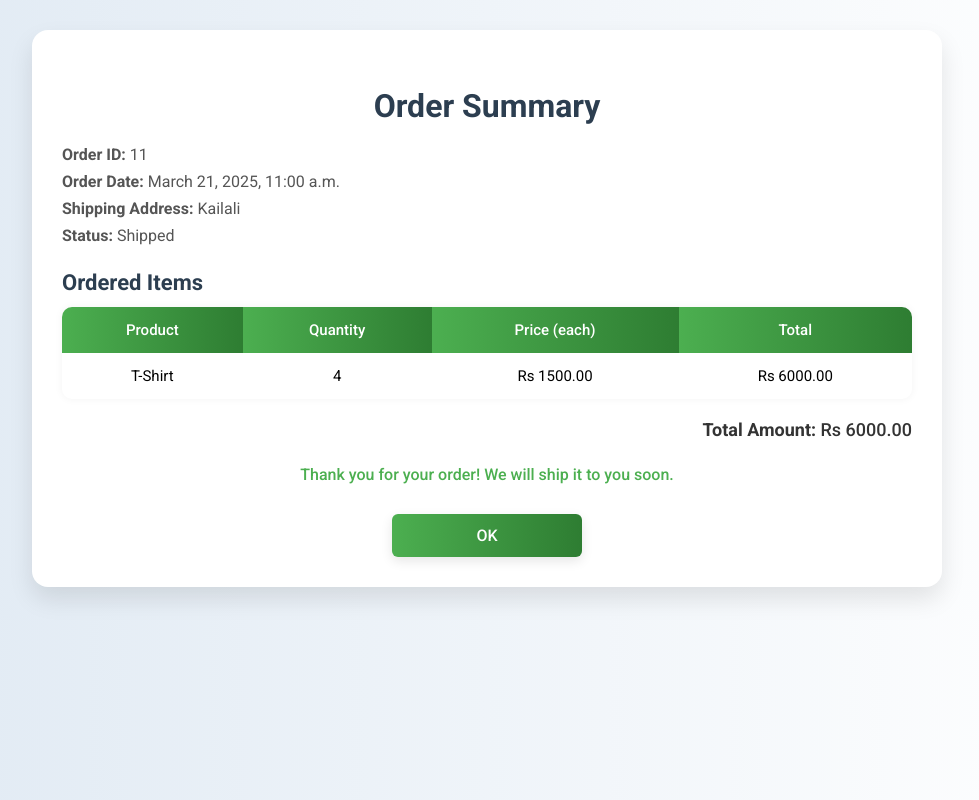
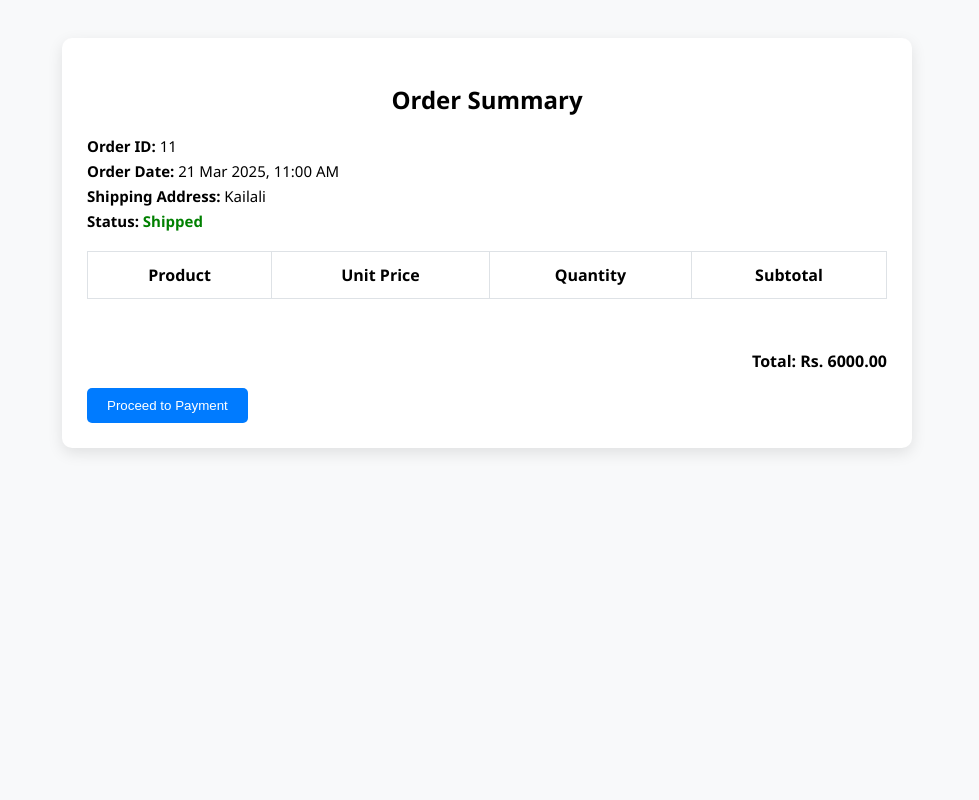
Before and after one commit to KumarDha34/Django-Ecommerce-project, a Django app: page /accounts/order-summary/11/ in a window 1280 px wide. Shown: the whole page, without its empty margins (153-1132 px from the left). Run offline with Django 5.2, Linux system fonts and the light colour scheme; a user stored in the database is signed in; data comes from the database, SQL or seed files in the repository; lists and menus that the app fills with data are empty.

Commit message:
Update OrderSummary

```diff
--- a/accounts/templates/accounts/order_summary.html
+++ b/accounts/templates/accounts/order_summary.html
@@ -1,157 +1,92 @@
 <!DOCTYPE html>
-<html lang="en">
+<html>
 <head>
-    <meta charset="UTF-8">
     <title>Order Summary</title>
-    <!-- Google Font for clean typography -->
-    <link href="https://fonts.googleapis.com/css2?family=Roboto:wght@400;500;700&display=swap" rel="stylesheet">
     <style>
         body {
-            font-family: 'Roboto', sans-serif;
-            background: linear-gradient(to right, #dfe9f3, #ffffff);
-            margin: 0;
+            font-family: 'Segoe UI', sans-serif;
+            background-color: #f8f9fa;
             padding: 30px;
-            animation: fadeIn 1s ease-in-out;
-        }
-
-        @keyframes fadeIn {
-            from { opacity: 0; transform: translateY(10px); }
-            to { opacity: 1; transform: translateY(0); }
         }
 
         .summary-container {
-            max-width: 850px;
+            max-width: 800px;
             margin: auto;
-            background: #fff;
-            padding: 30px;
-            border-radius: 16px;
-            box-shadow: 0 12px 24px rgba(0,0,0,0.1);
-            animation: slideIn 0.8s ease-in-out;
-        }
-
-        @keyframes slideIn {
-            from { opacity: 0; transform: scale(0.97); }
-            to { opacity: 1; transform: scale(1); }
+            background: white;
+            padding: 25px;
+            border-radius: 10px;
+            box-shadow: 0 5px 15px rgba(0,0,0,0.1);
         }
 
         h2 {
             text-align: center;
-            color: #2c3e50;
-            font-size: 32px;
             margin-bottom: 20px;
         }
 
-        .order-info p {
-            font-size: 16px;
-            margin: 8px 0;
-            color: #555;
+        .order-details, .product-table {
+            margin-bottom: 20px;
         }
 
-        .products-list {
-            margin-top: 25px;
-        }
-
-        .products-list h3 {
-            font-size: 22px;
-            color: #2c3e50;
-            margin-bottom: 12px;
+        .order-details p {
+            margin: 5px 0;
+            font-size: 15px;
         }
 
         table {
             width: 100%;
             border-collapse: collapse;
-            border-radius: 10px;
-            overflow: hidden;
-            box-shadow: 0 0 8px rgba(0,0,0,0.05);
+            margin-top: 15px;
+        }
+
+        table, th, td {
+            border: 1px solid #dee2e6;
         }
 
         th, td {
-            padding: 14px 12px;
+            padding: 12px;
             text-align: center;
-            font-size: 15px;
-        }
-
-        th {
-            background: linear-gradient(to right, #4CAF50, #2e7d32);
-            color: #fff;
-            font-weight: 500;
-        }
-
-        tr:nth-child(even) {
-            background-color: #f9f9f9;
-        }
-
-        tr:hover {
-            background-color: #f1f1f1;
-            transition: background 0.3s ease;
         }
 
         .total {
+            font-weight: bold;
             text-align: right;
-            margin-top: 20px;
-            font-size: 18px;
-            color: #333;
-            font-weight: 500;
+            padding-top: 15px;
         }
 
-        .thank-you {
-            text-align: center;
-            margin-top: 25px;
-            font-size: 16px;
-            color: #4CAF50;
-            font-weight: 500;
-        }
-
-        .ok-btn {
-            display: block;
-            width: 150px;
-            margin: 30px auto 0;
-            padding: 12px 20px;
-            text-align: center;
-            background: linear-gradient(to right, #4CAF50, #2e7d32);
-            color: white;
-            border-radius: 6px;
-            text-decoration: none;
-            font-weight: 500;
-            transition: all 0.3s ease;
-            box-shadow: 0 4px 12px rgba(0,0,0,0.1);
-        }
-
-        .ok-btn:hover {
-            background: linear-gradient(to right, #2e7d32, #1b5e20);
-            transform: translateY(-2px) scale(1.02);
-            box-shadow: 0 6px 16px rgba(0,0,0,0.15);
+        .status {
+            font-weight: bold;
+            color: green;
         }
     </style>
 </head>
 <body>
     <div class="summary-container">
         <h2>Order Summary</h2>
-        <div class="order-info">
+
+        <div class="order-details">
             <p><strong>Order ID:</strong> {{ order.id }}</p>
-            <p><strong>Order Date:</strong> {{ order.order_date|date:"F j, Y, g:i a" }}</p>
+            <p><strong>Order Date:</strong> {{ order.order_date|date:"d M Y, h:i A" }}</p>
             <p><strong>Shipping Address:</strong> {{ order.shipping_address }}</p>
-            <p><strong>Status:</strong> {{ order.status }}</p>
+            <p><strong>Status:</strong> <span class="status">{{ order.status }}</span></p>
         </div>
 
-        <div class="products-list">
-            <h3>Ordered Items</h3>
+        <div class="product-table">
             <table>
                 <thead>
                     <tr>
                         <th>Product</th>
+                        <th>Unit Price</th>
                         <th>Quantity</th>
-                        <th>Price (each)</th>
-                        <th>Total</th>
+                        <th>Subtotal</th>
                     </tr>
                 </thead>
                 <tbody>
-                    {% for item in order_items %}
+                    {% for item in items %}
                     <tr>
                         <td>{{ item.product.name }}</td>
+                        <td>Rs. {{ item.product.price }}</td>
                         <td>{{ item.quantity }}</td>
-                        <td>Rs {{ item.product.price|floatformat:2 }}</td>
-                        <td>Rs {{ item.item_total|floatformat:2 }}</td>
+                        <td>Rs. {{ item.item_total }}</td>
                     </tr>
                     {% endfor %}
                 </tbody>
@@ -159,11 +94,15 @@
         </div>
 
         <div class="total">
-            <strong>Total Amount:</strong> Rs {{ total_price|floatformat:2 }}
+            <p>Total: Rs. {{ order.total_price }}</p>
         </div>
+        <form method="post" action="{% url 'initiate_payment' %}">
+    {% csrf_token %}
+    <button type="submit" style="padding: 10px 20px; background-color: #007bff; color: white; border: none; border-radius: 5px;">
+        Proceed to Payment
+    </button>
+    </div>
 
-        <p class="thank-you">Thank you for your order! We will ship it to you soon.</p>
-        <a href="{% url 'user_orders' %}" class="ok-btn">OK</a>
-    </div>
+</form>
 </body>
 </html>
```
